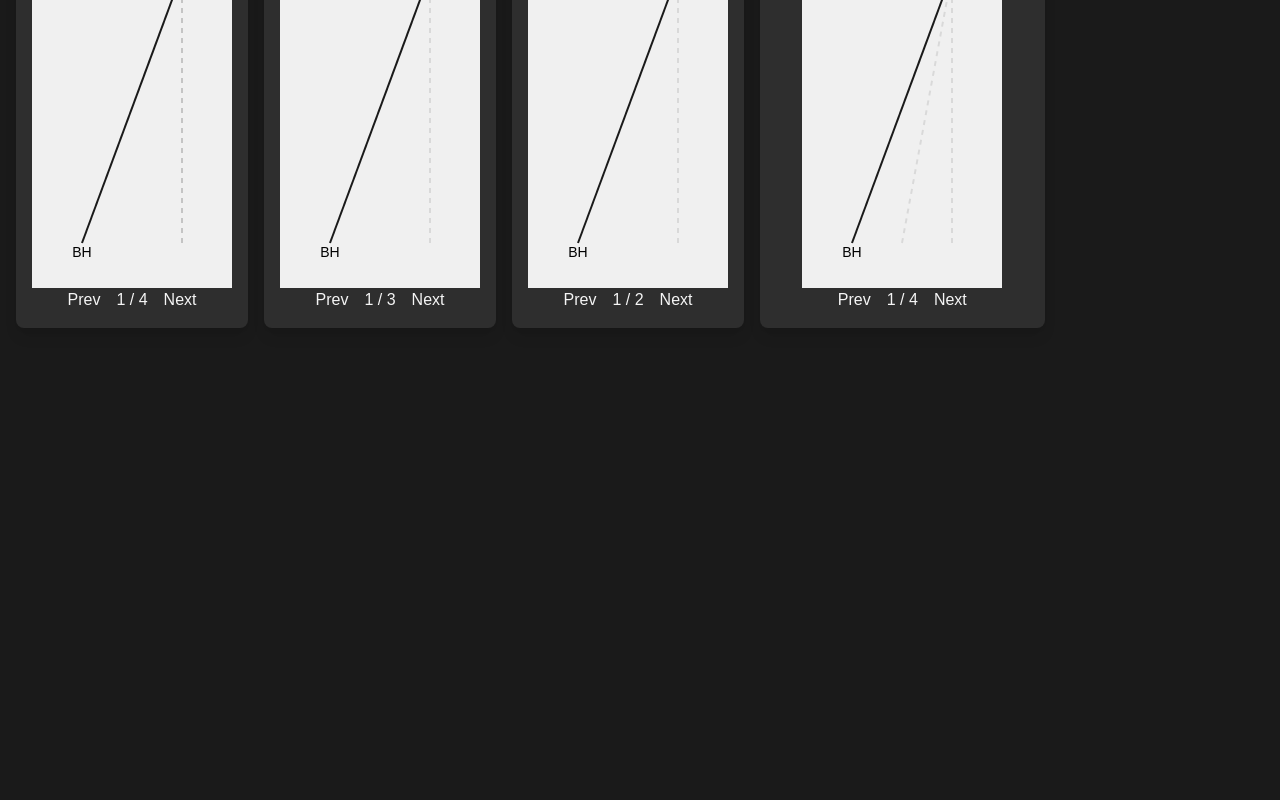
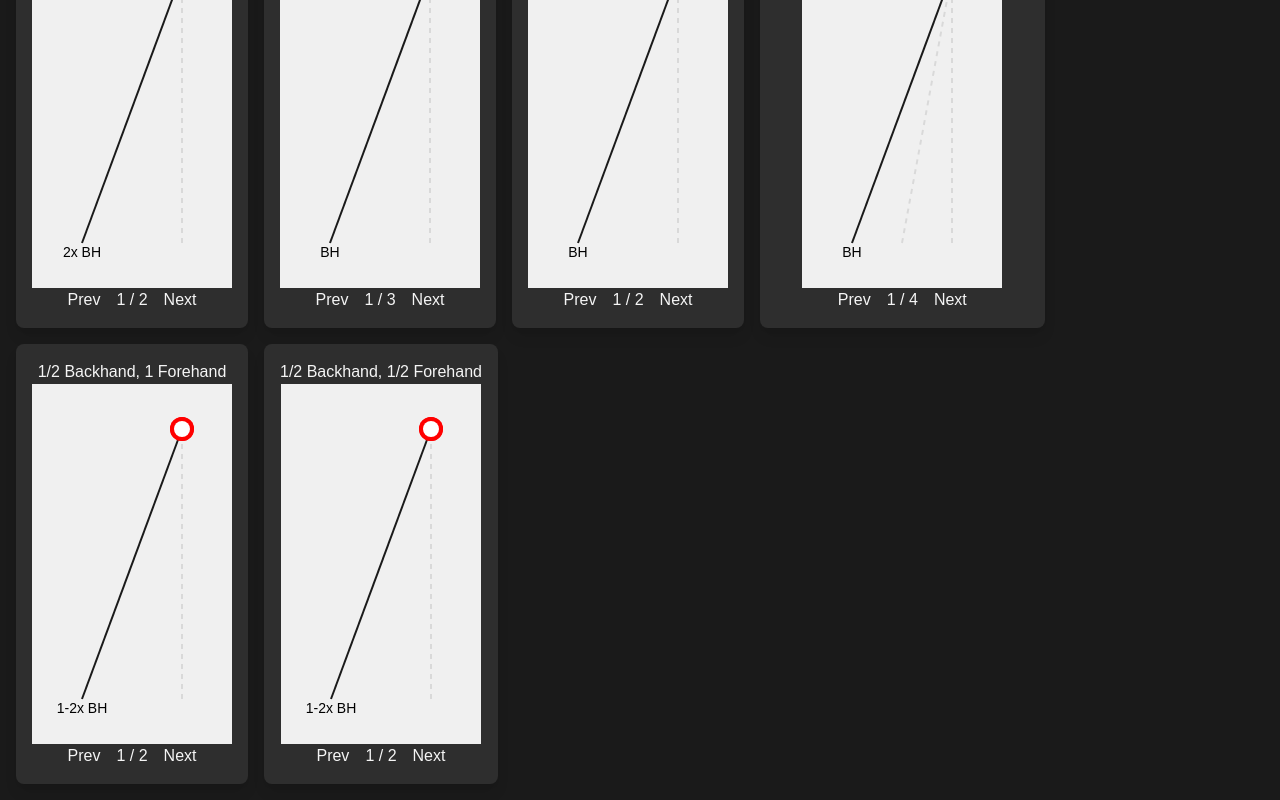
Before and after one commit to RowMur/ttdrills, a Next.js app: page / in a window 1280 px wide. Shown: the part 196-996 px from the top of the page. Before the commit the page ends 800 px from the top, so only its background shows below. Built offline with nearby package versions, Linux system fonts and the light colour scheme.

Commit message:
feat: add support for irregular shot repetition

```diff
--- a/src/app/page.tsx
+++ b/src/app/page.tsx
@@ -9,7 +9,7 @@ export default function Home() {
       <h1 className="text-3xl font-bold text-center mb-8">
         Table Tennis Drills
       </h1>
-      <div className="flex gap-4">
+      <div className="flex gap-4 flex-wrap justify-stretch">
         {DRILLS.map((drill) => (
           <DrillCard key={drill.name} drill={drill} />
         ))}
--- a/src/components/RenderedDrill.tsx
+++ b/src/components/RenderedDrill.tsx
@@ -1,5 +1,6 @@
 import { shotTypeShorthand } from "@/data";
 import { Drill } from "@/types";
+import { getRepetitionDisplay } from "@/utils/getRepetitionDisplay";
 import { Fragment } from "react";
 
 type Props = {
@@ -38,6 +39,9 @@ export const RenderedDrill = ({ drill, activeShotIndex }: Props) => {
                 fontSize="14"
                 fill="black"
               >
+                {shot.repetition && (
+                  <>{getRepetitionDisplay(shot.repetition)} </>
+                )}
                 {shotTypeShorthand[shot.type]}
               </text>
             )}
--- a/src/data.ts
+++ b/src/data.ts
@@ -13,21 +13,13 @@ export const DRILLS: Drill[] = [
         spin: "top",
         type: "backhand",
         from: { depth: "long", direction: "backhand" },
-      },
-      {
-        spin: "top",
-        type: "backhand",
-        from: { depth: "long", direction: "backhand" },
+        repetition: 2,
       },
       {
         spin: "top",
         type: "forehand",
         from: { depth: "long", direction: "forehand" },
-      },
-      {
-        spin: "top",
-        type: "forehand",
-        from: { depth: "long", direction: "forehand" },
+        repetition: 2,
       },
     ],
   },
@@ -91,4 +83,37 @@ export const DRILLS: Drill[] = [
       },
     ],
   },
+  {
+    name: "1/2 Backhand, 1 Forehand",
+    shots: [
+      {
+        spin: "top",
+        type: "backhand",
+        from: { depth: "long", direction: "backhand" },
+        repetition: { min: 1, max: 2 },
+      },
+      {
+        spin: "top",
+        type: "forehand",
+        from: { depth: "long", direction: "forehand" },
+      },
+    ],
+  },
+  {
+    name: "1/2 Backhand, 1/2 Forehand",
+    shots: [
+      {
+        spin: "top",
+        type: "backhand",
+        from: { depth: "long", direction: "backhand" },
+        repetition: { min: 1, max: 2 },
+      },
+      {
+        spin: "top",
+        type: "forehand",
+        from: { depth: "long", direction: "forehand" },
+        repetition: { min: 1, max: 2 },
+      },
+    ],
+  },
 ];
--- a/src/types.ts
+++ b/src/types.ts
@@ -11,10 +11,18 @@ type Placement = {
 
 export type ShotType = "forehand" | "backhand";
 
+export type Repetition =
+  | number
+  | {
+      min: number;
+      max: number;
+    };
+
 type Shot = {
   type: ShotType;
   spin: Spin;
   from: Placement;
+  repetition?: Repetition;
 };
 
 export type Drill = {
--- /dev/null
+++ b/src/utils/getRepetitionDisplay.ts
@@ -0,0 +1,13 @@
+import { Repetition } from "@/types";
+
+export const getRepetitionDisplay = (repetition: Repetition): string => {
+  if (typeof repetition === "number") {
+    return repetition.toString() + "x";
+  }
+
+  if (repetition.min === repetition.max) {
+    return repetition.min.toString() + "x";
+  }
+
+  return `${repetition.min}-${repetition.max}x`;
+};
```
